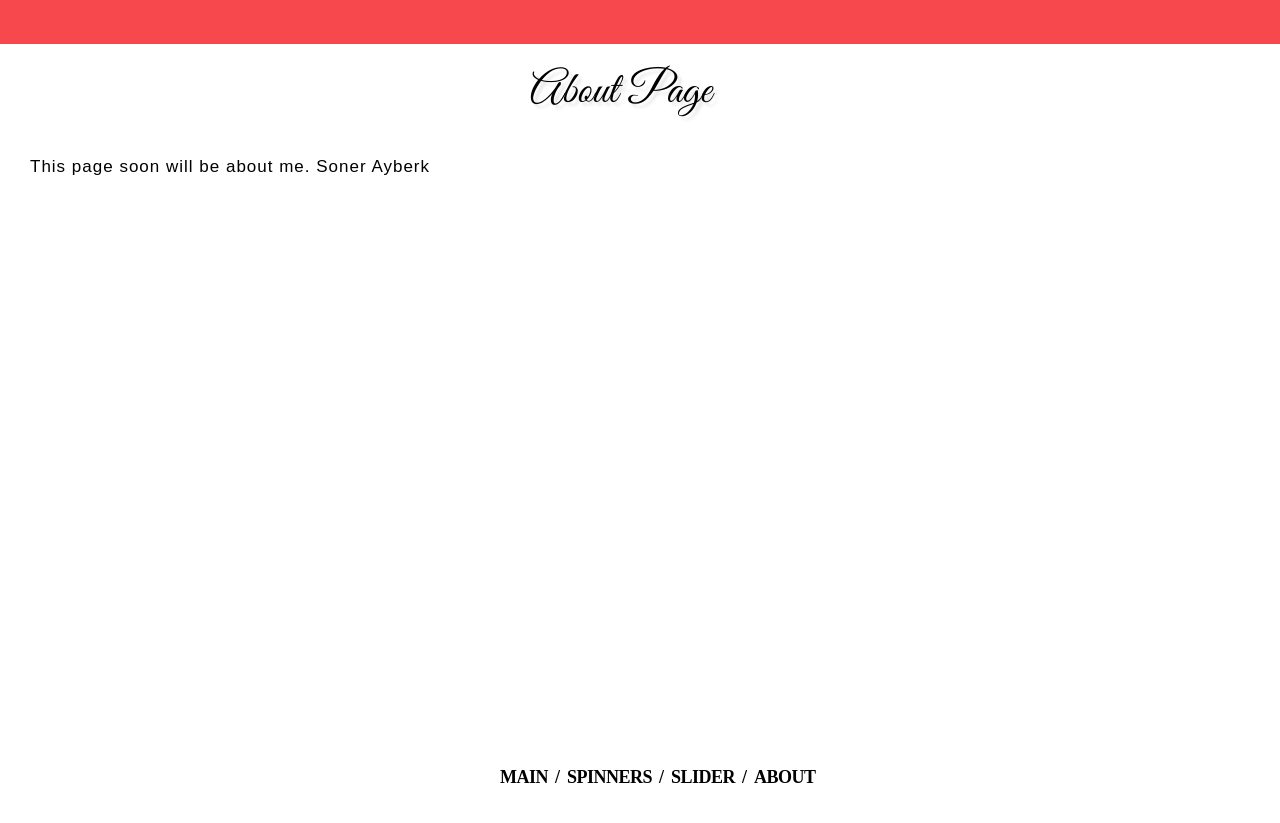
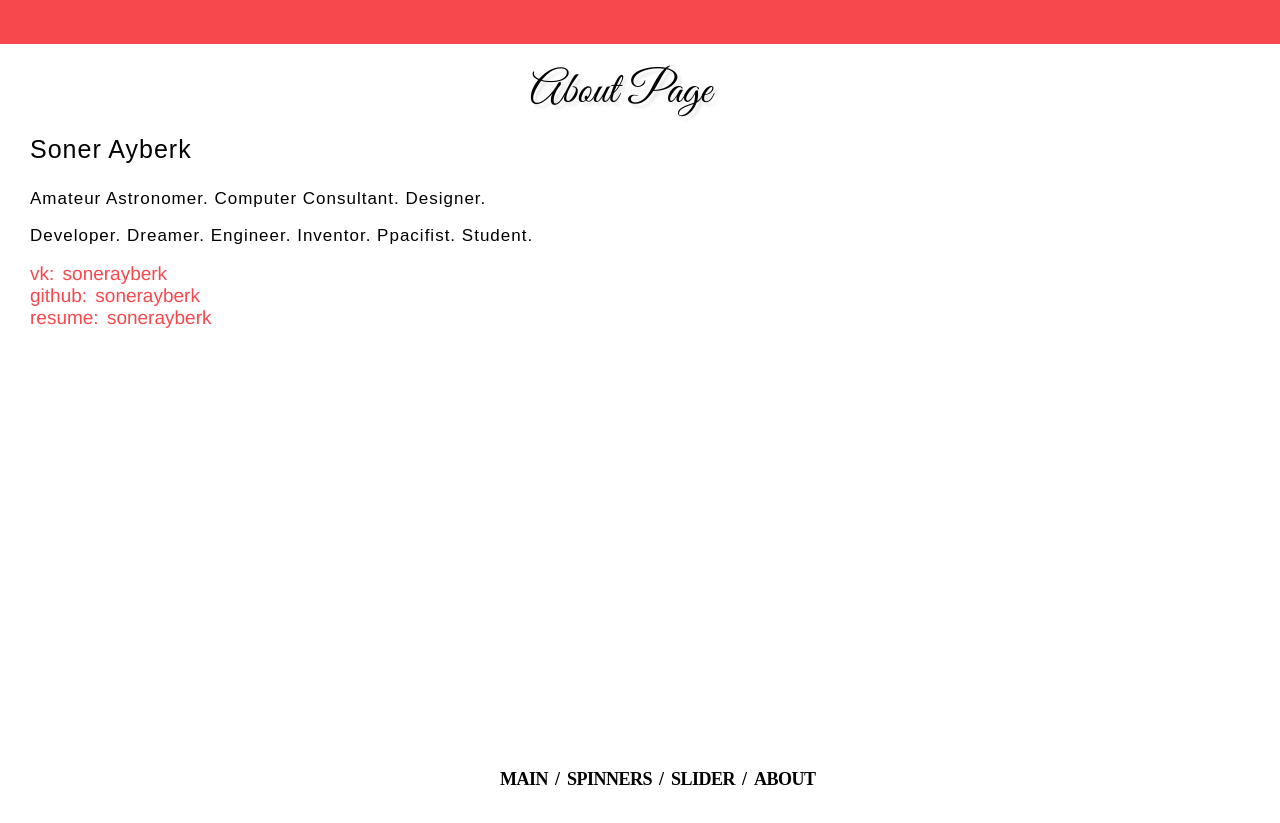
Before and after one commit to sonerayberk/spinners, a plain HTML site: page index.html in a window 1280 px wide. Shown: the part 2380-3203 px from the top of the page. Drawn offline with Linux system fonts and the light colour scheme.

Commit message:
About Page Modified

```diff
--- a/css/styles.css
+++ b/css/styles.css
@@ -305,10 +305,29 @@ p {
 .sliderPage span {
 	color: #fff;
 }
+
 .aboutPage {
 	background: #fff;
 	height: 100vh;
 	padding-top: 30px;
+}
+
+.about span, .about a {
+	color: #f7484e;
+	font-family: "Grandesign", Helvetica Neue, Helvetica, Arial, sans-serif;
+	padding-left: 30px;
+	font-size: 19px;
+}
+
+.about a {
+	padding-left: 3px;
+	text-decoration: none;
+}
+
+.about p {
+	padding-left: 30px;
+	padding-top: 0;
+	padding-bottom: 0;
 }
 
 .aboutPage h1 {
@@ -320,7 +339,7 @@ p {
 
 /* done for margin-top */
 .mar {
-	margin-top: 70vh;
+	margin-top: 55vh;
 }
 
 .aboutPage .main-nav {
--- a/index.html
+++ b/index.html
@@ -122,13 +122,19 @@ For example, you can set the last state of the animation to remain on screen, or
 			  </div>
 			  <!-- Slideshow HTML -->
 			</div>
-
-
 		</div>
 
 		<div class="aboutPage" id="about" data-viewport-height="100">
 			<h1 class="font"> About Page </h1>
-			<p> This page soon will be about me. Soner Ayberk</p>
+			<div class="about">
+				<p style="font-size: 25px;"> Soner Ayberk </p>
+				<p> Amateur Astronomer. Computer Consultant. Designer. </p> <p>Developer. Dreamer. Engineer. Inventor. Ppacifist. Student. </p>
+				<span> vk: </span><a href="http://vk.com/sonerayberk"> sonerayberk </a>
+				<br><span> github: </span><a href="https://github.com/sonerayberk"> sonerayberk </a>
+				<br><span> resume: </span><a href="http://www.work.ua/resumes/3076340/"> sonerayberk </a>
+
+
+			</div>
 			<div class="mar">
 				<nav class="main-nav" id="sidebar">
 					<ul>
@@ -139,6 +145,7 @@ For example, you can set the last state of the animation to remain on screen, or
 					</ul>
 				</nav>
 			</div>
+
 		</div>
 
 		<script>
```
Also changed, not shown: img/bg_body.jpg (deleted), img/bg_bottom_border.jpg (deleted), img/bg_pagecontainer_h1.jpg (deleted), img/bg_slideshow.jpg (deleted), img/control_left.jpg (deleted), img/control_right.jpg (deleted), img/img_slide_01.jpg (deleted), img/img_slide_02.jpg (deleted), img/img_slide_03.jpg (deleted), img/img_slide_04.jpg (deleted). Lines whose indentation alone changed are shown as unchanged.
